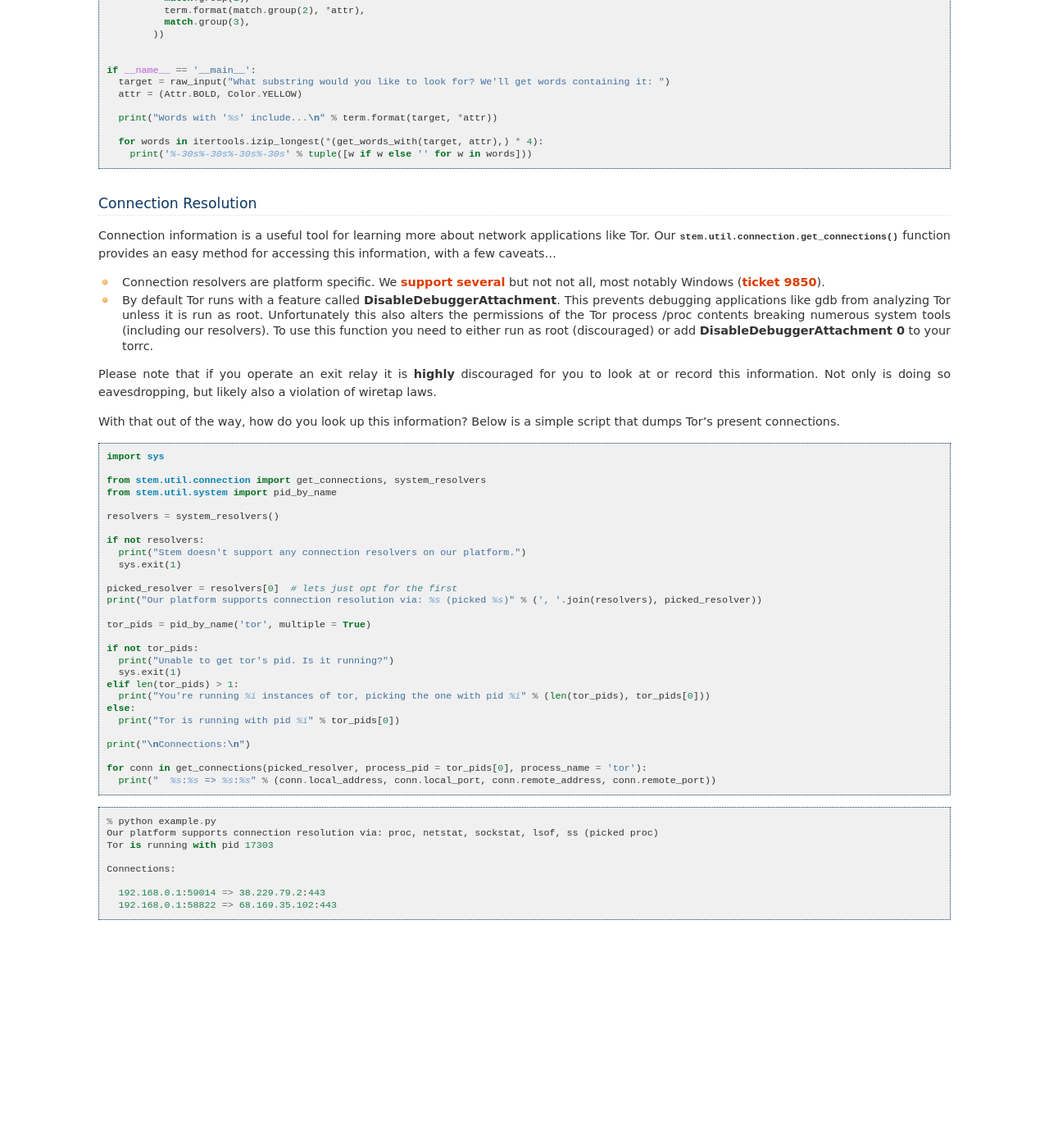
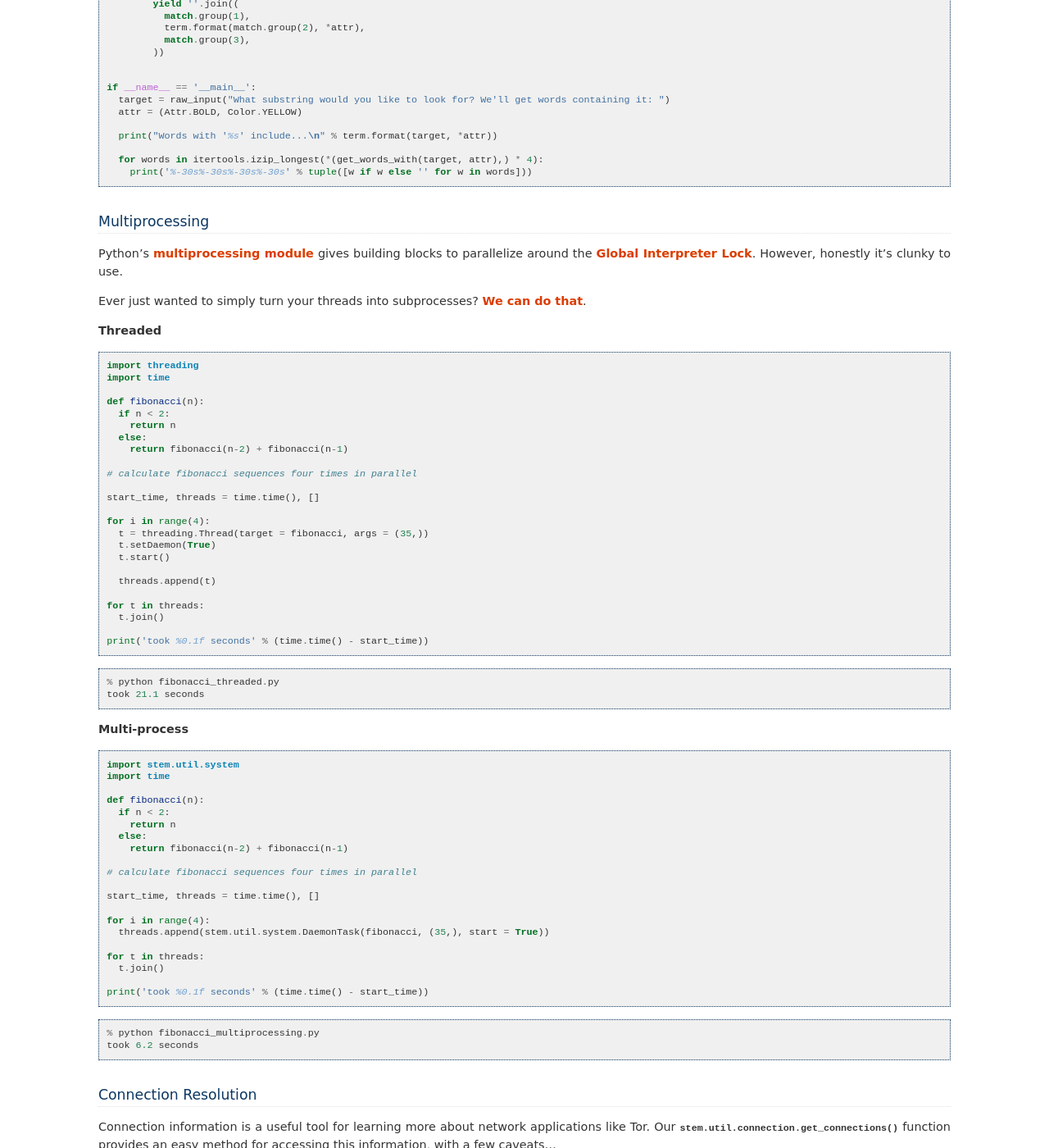
Before and after one commit to torproject/stem, a Sphinx documentation site: the page built from docs/tutorials/east_of_the_sun.rst, in a window 1280 px wide and 1400 px high, scrolled down 1189 px. Shown: the whole window at 82% size. Built offline with Sphinx 7.4.7, drawn with Linux system fonts in a browser that asks for light colours; before the commit the page ends 2377 px from its top, so only the background shows below that.

Commit message:
Add multiprocessing to tutorials
Ooh, this is a good candidate for our tutorials. Very handy module. Blogged
these examples a few months back...

  http://blog.atagar.com/august2017/

```diff
--- /dev/null
+++ b/docs/_static/example/fibonacci_multiprocessing.py
@@ -0,0 +1,20 @@
+import stem.util.system
+import time
+
+def fibonacci(n):
+  if n < 2:
+    return n
+  else:
+    return fibonacci(n-2) + fibonacci(n-1)
+
+# calculate fibonacci sequences four times in parallel
+
+start_time, threads = time.time(), []
+
+for i in range(4):
+  threads.append(stem.util.system.DaemonTask(fibonacci, (35,), start = True))
+
+for t in threads:
+  t.join()
+
+print('took %0.1f seconds' % (time.time() - start_time))
--- /dev/null
+++ b/docs/_static/example/fibonacci_threaded.py
@@ -0,0 +1,24 @@
+import threading
+import time
+
+def fibonacci(n):
+  if n < 2:
+    return n
+  else:
+    return fibonacci(n-2) + fibonacci(n-1)
+
+# calculate fibonacci sequences four times in parallel
+
+start_time, threads = time.time(), []
+
+for i in range(4):
+  t = threading.Thread(target = fibonacci, args = (35,))
+  t.setDaemon(True)
+  t.start()
+
+  threads.append(t)
+
+for t in threads:
+  t.join()
+
+print('took %0.1f seconds' % (time.time() - start_time))
--- a/docs/tutorials/east_of_the_sun.rst
+++ b/docs/tutorials/east_of_the_sun.rst
@@ -4,6 +4,7 @@ East of the Sun & West of the Moon
 The following is an overview of some of the utilities Stem provides.
 
 * :ref:`terminal-styling`
+* :ref:`multiprocessing`
 * :ref:`connection-resolution`
 
 .. _terminal-styling:
@@ -28,6 +29,39 @@ yourself is easy, but we also provide a module to make it `even easier
 .. literalinclude:: /_static/example/words_with.py
    :language: python
 
+.. _multiprocessing:
+
+Multiprocessing
+---------------
+
+Python's `multiprocessing module
+<https://docs.python.org/2/library/multiprocessing.html>`_ gives building
+blocks to parallelize around the `Global Interpreter Lock
+<https://en.wikipedia.org/wiki/Global_interpreter_lock>`_. However, honestly
+it's clunky to use.
+
+Ever just wanted to simply turn your threads into subprocesses? `We can do
+that <../api/util/system.html#stem.util.system.DaemonTask>`_.
+
+**Threaded**
+
+.. literalinclude:: /_static/example/fibonacci_threaded.py
+   :language: python
+
+::
+
+  % python fibonacci_threaded.py
+  took 21.1 seconds
+
+**Multi-process**
+
+.. literalinclude:: /_static/example/fibonacci_multiprocessing.py
+   :language: python
+
+::
+
+  % python fibonacci_multiprocessing.py
+  took 6.2 seconds
 .. _connection-resolution:
 
 Connection Resolution
```
